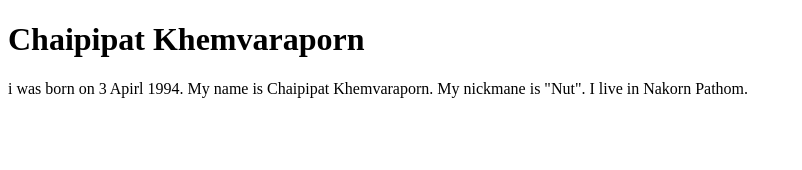
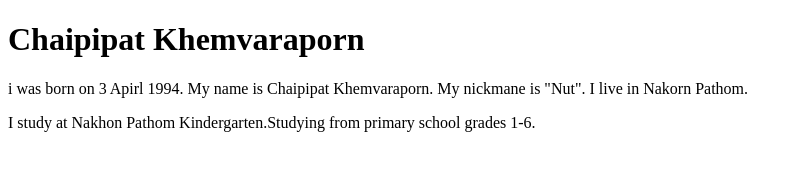
Before and after one commit to 05Chaipipat/My-Story, a plain HTML site: page index.html in a window 1280 px wide. Shown: the whole page, without its empty margins (0-802 px from the left). Drawn offline with Linux system fonts and the light colour scheme.

Commit message:
version-2:I stady primary school

```diff
--- a/index.html
+++ b/index.html
@@ -9,5 +9,7 @@
     <h1>Chaipipat Khemvaraporn</h1>
     <p>i was born on 3 Apirl 1994. My name is Chaipipat Khemvaraporn. My nickmane is "Nut".
         I live in Nakorn Pathom.</p>
+
+    <p>I study at Nakhon Pathom Kindergarten.Studying from primary school grades 1-6.</p>
 </body>
 </html>
```
